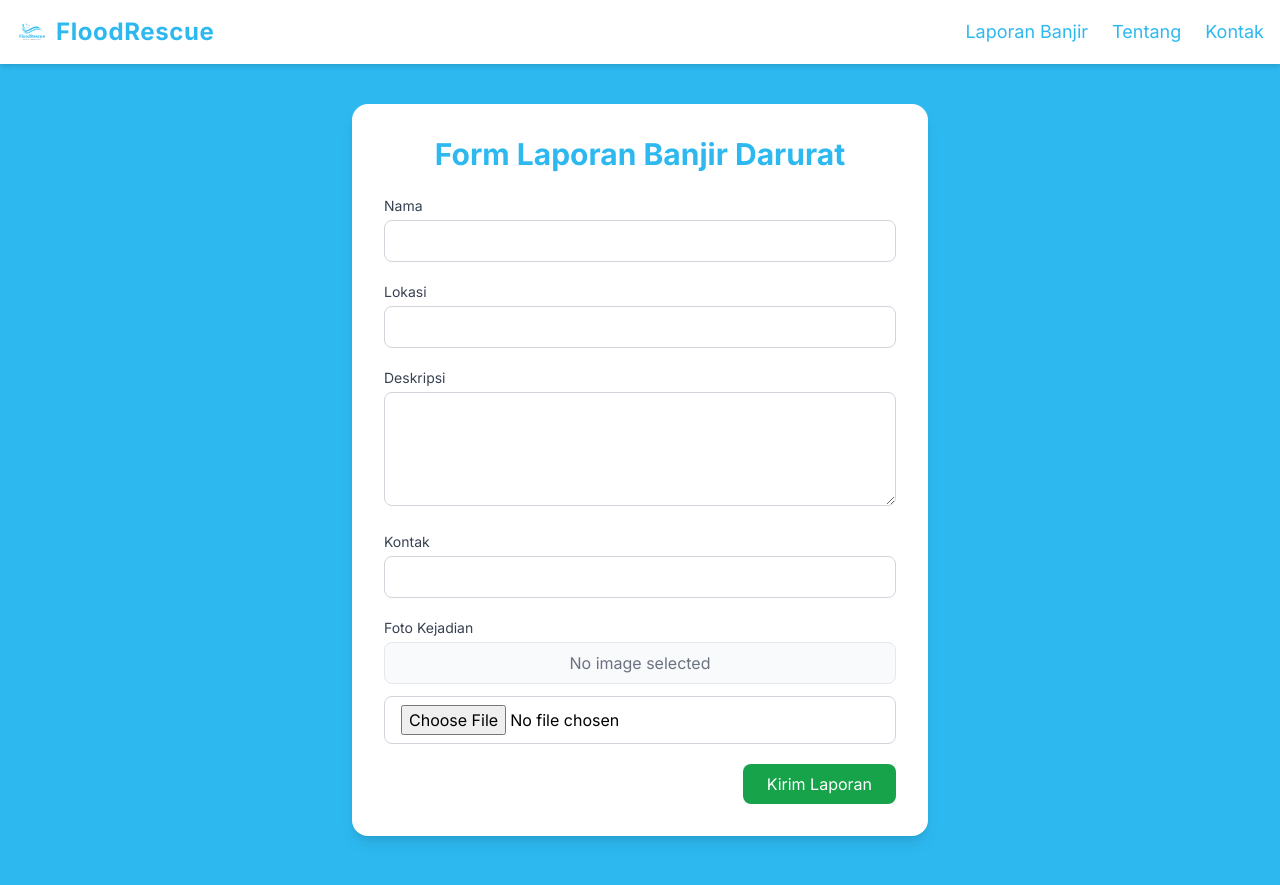
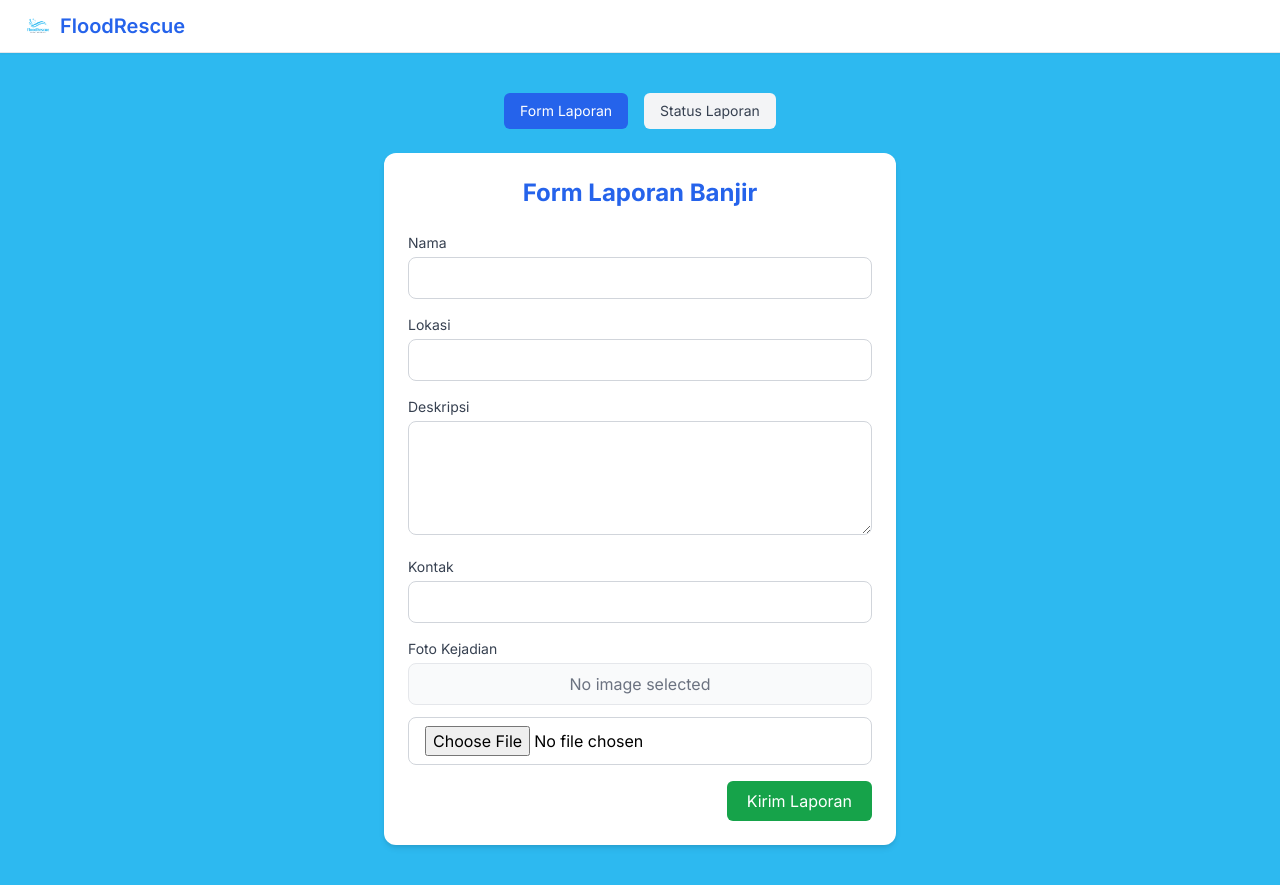
Before and after one commit to PPLKelompok4-SI4609/SI4609-KEL4, a Laravel app: page /laporan-banjir in a window 1280 px wide. Run offline with Laravel 10, Linux system fonts and the light colour scheme; some libraries are stand-ins or nearby versions.

Commit message:
Update PBI #5

```diff
--- a/LaravelPPLKel4/app/Http/Controllers/LaporanBanjirController.php
+++ b/LaravelPPLKel4/app/Http/Controllers/LaporanBanjirController.php
@@ -7,6 +7,12 @@ use App\Models\LaporanBanjir;
 
 class LaporanBanjirController extends Controller
 {
+    public function index()
+    {
+        $laporans = LaporanBanjir::all();
+        return view('laporan_banjir.status-laporan', compact('laporans'));
+    }
+
     public function create()
     {
         return view('laporan_banjir.form');
@@ -19,7 +25,10 @@ class LaporanBanjirController extends Controller
             'deskripsi' => 'required|string',
             'kontak' => 'required|string|max:20',
             'foto' => 'required|image|mimes:jpeg,png,jpg,gif|max:2048',
-
+        ], [
+            'foto.image' => 'File yang diunggah harus berupa gambar.',
+            'foto.mimes' => 'Format file tidak didukung. Hanya JPEG, PNG, JPG, dan GIF.',
+            'foto.max' => 'Ukuran gambar tidak boleh lebih dari 2MB.',
         ]);
 
         $fotoPath = null;
@@ -33,6 +42,7 @@ class LaporanBanjirController extends Controller
             'deskripsi' => $request->deskripsi,
             'kontak' => $request->kontak,
             'foto' => $fotoPath,
+            'status' => 'Dikirim',
         ]);
 
         return redirect()->back()->with('success', 'Laporan berhasil dikirim!');
--- a/LaravelPPLKel4/app/Models/LaporanBanjir.php
+++ b/LaravelPPLKel4/app/Models/LaporanBanjir.php
@@ -15,5 +15,6 @@ class LaporanBanjir extends Model
         'deskripsi',
         'kontak',
         'foto',
+        'status',
     ];
 }
--- a/LaravelPPLKel4/resources/views/laporan_banjir/form.blade.php
+++ b/LaravelPPLKel4/resources/views/laporan_banjir/form.blade.php
@@ -3,40 +3,59 @@
 @section('title', 'FloodRescue | Form Laporan Banjir')
 
 @section('content')
-<div class="max-w-xl mx-auto bg-white p-8 rounded-2xl shadow-lg">
-    <h1 class="text-3xl font-bold mb-6 text-center" style="color:#2db9f0;">Form Laporan Banjir Darurat</h1>
+<style>
+    .input-style {
+        @apply w-full border border-gray-300 rounded-md px-4 py-2 focus:outline-none focus:ring-2 focus:ring-blue-400;
+    }
+</style>
+
+<div class="flex justify-center gap-4 mb-6">
+    <a href="{{ route('laporan-banjir.create') }}"
+       class="px-4 py-2 rounded-md text-sm font-medium transition
+       {{ request()->routeIs('laporan-banjir.create') ? 'bg-blue-600 text-white' : 'bg-gray-100 text-gray-700 hover:bg-gray-200' }}">
+        Form Laporan
+    </a>
+    <a href="{{ route('laporan-banjir.status') }}"
+       class="px-4 py-2 rounded-md text-sm font-medium transition
+       {{ request()->routeIs('laporan-banjir.status') ? 'bg-blue-600 text-white' : 'bg-gray-100 text-gray-700 hover:bg-gray-200' }}">
+        Status Laporan
+    </a>
+</div>
+
+<div class="max-w-lg mx-auto bg-white p-6 rounded-xl shadow-md space-y-6">
+    <h1 class="text-2xl font-bold text-blue-600 text-center">Form Laporan Banjir</h1>
 
     @if (session('success'))
-        <div class="bg-green-100 border border-green-400 text-green-700 px-4 py-3 rounded mb-6">
+        <div class="bg-green-100 border border-green-300 text-green-700 p-3 rounded">
             {{ session('success') }}
         </div>
     @endif
 
-    <form action="{{ route('laporan-banjir.store') }}" method="POST" enctype="multipart/form-data" class="space-y-5">
+    <form action="{{ route('laporan-banjir.store') }}" method="POST" enctype="multipart/form-data" class="space-y-4">
         @csrf
 
         <div>
-            <label class="block text-sm font-medium text-gray-700 mb-1">Nama</label>
+            <label class="block mb-1 text-sm font-medium text-gray-700">Nama</label>
             <input type="text" name="nama" class="w-full border border-gray-300 rounded-lg px-4 py-2 focus:outline-none focus:ring-2 focus:ring-blue-300" required>
         </div>
 
         <div>
-            <label class="block text-sm font-medium text-gray-700 mb-1">Lokasi</label>
+            <label class="block mb-1 text-sm font-medium text-gray-700">Lokasi</label>
             <input type="text" name="lokasi" class="w-full border border-gray-300 rounded-lg px-4 py-2 focus:outline-none focus:ring-2 focus:ring-blue-300" required>
         </div>
 
         <div>
-            <label class="block text-sm font-medium text-gray-700 mb-1">Deskripsi</label>
+            <label class="block mb-1 text-sm font-medium text-gray-700">Deskripsi</label>
             <textarea name="deskripsi" rows="4" class="w-full border border-gray-300 rounded-lg px-4 py-2 focus:outline-none focus:ring-2 focus:ring-blue-300" required></textarea>
         </div>
 
         <div>
-            <label class="block text-sm font-medium text-gray-700 mb-1">Kontak</label>
+            <label class="block mb-1 text-sm font-medium text-gray-700">Kontak</label>
             <input type="text" name="kontak" class="w-full border border-gray-300 rounded-lg px-4 py-2 focus:outline-none focus:ring-2 focus:ring-blue-300" required>
         </div>
 
         <div>
-            <label class="block text-sm font-medium text-gray-700 mb-1">Foto Kejadian</label>
+            <label class="block mb-1 text-sm font-medium text-gray-700">Foto Kejadian</label>
             <div id="imagePreview" class="mb-3 border rounded-lg p-2 text-center text-gray-500 bg-gray-50">
                 <p>No image selected</p>
             </div>
@@ -50,7 +69,7 @@
         </div>
 
         <div class="text-right">
-            <button type="submit" class="bg-green-600 hover:bg-green-800 text-white px-6 py-2 rounded-lg transition duration-200">
+            <button type="submit" class="bg-green-600 hover:bg-green-700 text-white px-5 py-2 rounded-md transition">
                 Kirim Laporan
             </button>
         </div>
--- a/LaravelPPLKel4/resources/views/layouts/navbar.blade.php
+++ b/LaravelPPLKel4/resources/views/layouts/navbar.blade.php
@@ -1,13 +1,8 @@
-<nav class="bg-white py-4 shadow-md" style="color:#2db9f0;">
-    <div class="container mx-auto flex flex-wrap justify-between items-center px-4">
-    <a href="/" class="flex items-center gap-2 text-2xl font-bold tracking-wide hover:text-blue-800 transition">
-        <img src="{{ asset('images/logo.png') }}" alt="Logo" class="w-8 h-8">
-        FloodRescue
-    </a>
-        <ul class="flex flex-wrap gap-6 text-lg">
-            <li><a href="/laporan-banjir" class="hover:text-blue-800 transition">Laporan Banjir</a></li>
-            <li><a href="#" class="hover:text-blue-800 transition">Tentang</a></li>
-            <li><a href="#" class="hover:text-blue-800 transition">Kontak</a></li>
-        </ul>
+<nav class="bg-white shadow-sm border-b border-gray-200">
+    <div class="container px-6 py-3 flex items-center justify-between">
+        <a href="/" class="flex items-center gap-2 text-xl font-semibold text-blue-600 hover:text-blue-800">
+            <img src="{{ asset('images/logo.png') }}" alt="Logo" class="w-7 h-7">
+            FloodRescue
+        </a>
     </div>
 </nav>
--- a/LaravelPPLKel4/routes/web.php
+++ b/LaravelPPLKel4/routes/web.php
@@ -5,3 +5,4 @@ use App\Http\Controllers\LaporanBanjirController;
 
 Route::get('/laporan-banjir', [LaporanBanjirController::class, 'create'])->name('laporan-banjir.create');
 Route::post('/laporan-banjir', [LaporanBanjirController::class, 'store'])->name('laporan-banjir.store');
+Route::get('/status-laporan', [LaporanBanjirController::class, 'index'])->name('laporan-banjir.status');
```
Also changed, not shown: LaravelPPLKel4/resources/views/laporan_banjir/status-laporan.blade.php (added, +53 -0 lines), LaravelPPLKel4/database/migrations/2025_04_23_004427_add_status_to_laporan_banjirs_table.php (added).
